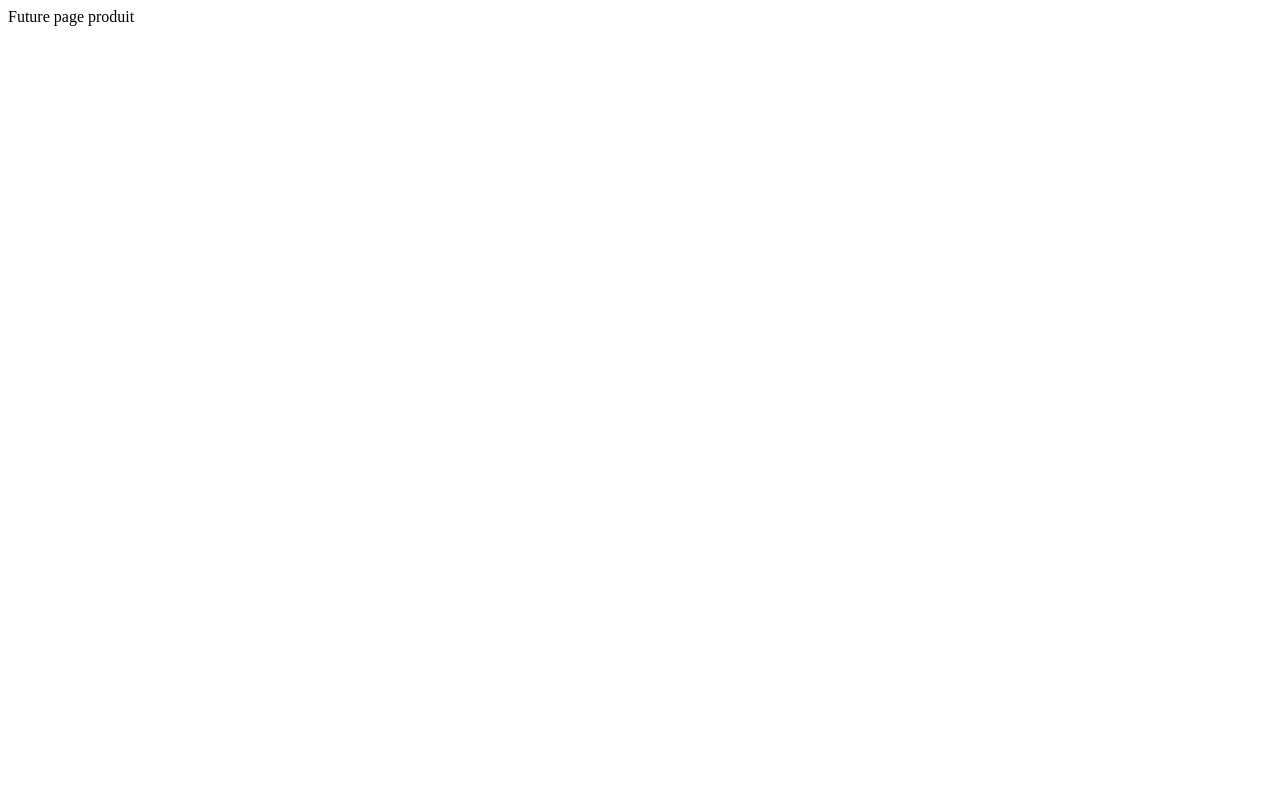
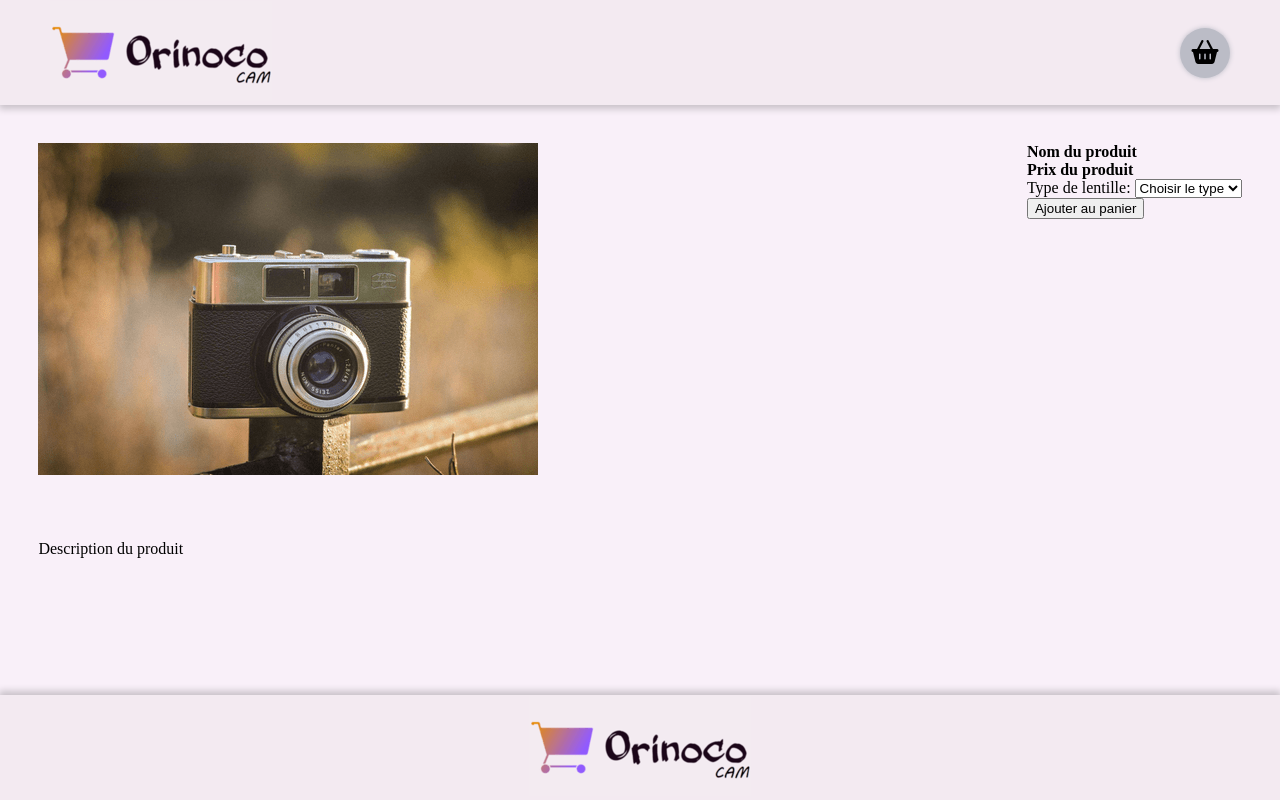
Before and after one commit to AxelChapo/Orinoco, a plain HTML site: page front/merch.html in a window 1280 px wide. Drawn offline with nearby package versions, Linux system fonts and the light colour scheme.

Commit message:
mise en place du js pour l'affichage de la preview des produits sur la page d'accueil

```diff
--- /dev/null
+++ b/front/js/index.js
@@ -0,0 +1,8 @@
+
+fetch('http://localhost:3000/api/cameras').then(result => result.json()).then(cameras => {
+	let itemElt = document.getElementById('cameraPreview');
+	console.log(cameras);
+	cameras.forEach(camera => {
+		itemElt.innerHTML += `<div class="item"><img class="item__preview" src="${camera.imageUrl}"/><h2>${camera.name}</h2><p>${camera.price / 100}.00 €</div>`
+	})
+});
--- a/front/merch.html
+++ b/front/merch.html
@@ -2,8 +2,50 @@
 <html>
 <head>
 	<title>Produit</title>
+	<meta charset="utf-8">
+	<meta name="viewport" content="width=device-width">
+	<script src="https://kit.fontawesome.com/a33496f3bb.js" crossorigin="anonymous"></script>
+	<link rel="stylesheet" type="text/css" href="./css/index.css">
+	<link rel="preconnect" href="https://fonts.gstatic.com">
+
 </head>
 <body>
-		Future page produit
+	<header>
+		<a href="../index.html" class="logo"><img src="../API/images/logo_1_2.png" alt="Logo Orinoco - CAM"></a>
+		<a href="./panier.html"><button id="basket"><i class="fas fa-shopping-basket"></i></button></a>
+	</header>
+	<div class="body">
+		<div class="product">
+			<div class="product__description">
+				<div class="product__description--img">
+					<img src="../API/images/vcam_1.png" alt="image du produit">
+				</div>
+				<div class="product__description--data">
+					<div class="product__description--title">
+						<p>Nom du produit</p>
+						<p>Prix du produit</p>
+					</div>
+					<div class="product__description--select">
+						<label for="lens-select">Type de lentille:</label>
+						<select name="lens" id="lens-select">
+							<option value="">Choisir le type</option>
+							<option value="1">valeur 1</option>
+							<option value="2">valeur 2</option>
+							<option value="3">valeur 3</option>
+							<option value="4">valeur 4</option>
+							<option value="5">valeur 5</option>
+						</select>
+					</div>
+					<button class="product__description--cart">Ajouter au panier</button>
+				</div>
+			</div>
+			<div class="product__description--txt">
+				<p>Description du produit</p>
+			</div>
+		</div>
+	</div>
+	<footer>
+		<a href="../index.html" class="logo"><img src="../API/images/logo_1_2.png" alt="Logo Orinoco - CAM"></a>
+	</footer>
 </body>
 </html>
--- a/front/scss/base/_base.scss
+++ b/front/scss/base/_base.scss
@@ -1,18 +1,25 @@
 html, body {
 	margin: 0;
-	background-color: rgb(224, 252, 252);
+	background-color: rgb(249, 240, 249);
 }
 
-a {
-	text-decoration: none;
+body {
+	position: relative;
+	min-height: calc(100vh - 105px);
+	padding-bottom: 105px;
+}
+
+header, footer {
+	background-color: rgb(243, 234, 241);
+	display: flex;
+	align-items: center;
+	height: 105px;
 }
 
 img, p {
 	margin: 0;
 }
 
-header, footer {
-	background-color: rgb(243, 234, 241);
-	display: flex;
-	align-items: center;
+a {
+	text-decoration: none;
 }
--- a/front/scss/index.scss
+++ b/front/scss/index.scss
@@ -4,3 +4,4 @@
 @import "./layout/_footer.scss";
 @import "./components/_buttons.scss";
 @import "./pages/_homepage.scss";
+@import "./pages/_merch.scss";
--- a/front/scss/layout/_footer.scss
+++ b/front/scss/layout/_footer.scss
@@ -1,4 +1,7 @@
 footer {
 	justify-content: center;
 	box-shadow: 0px -3px 7px 1px rgba(0, 0, 0, 0.2);
+	position: absolute;
+	bottom: 0;
+	width: 100%
 }
--- a/front/scss/pages/_homepage.scss
+++ b/front/scss/pages/_homepage.scss
@@ -20,26 +20,40 @@
 	padding: 20px;
 }
 
-.item {
+#cameraPreview {
 	display: flex;
 	flex-direction: row;
+	flex-wrap: wrap;
+}
+
+.item {
+	width: 500px;
+	height: 350px;
+	display: flex;
+	flex-direction: row;
+	flex-wrap: wrap;
 	align-items: center;
 	justify-content: space-around;
+	background-color: white;
+	box-shadow: 0px 0px 3px 1px rgba(0, 0, 0, 0.2);
+	padding: 1em;
+	margin: 40px;
 	&__preview {
-		margin: 40px;
+		width: 90%;
+		height: 90%;
 	}
 }
 
 .description {
 	display: flex;
-	flex-direction: row;
-	align-items: center;
-	justify-content: space-around;
+	flex-direction: column;
+	align-items: start;
+	justify-content: flex-start;
 	font-family: 'Arial', serif;
-	font-color: black;
 	margin-top: 5px;
+	color: black;
 	&__nom {
-
+		font-weight: bold;
 	}
 	&__prix {
 
--- /dev/null
+++ b/front/scss/pages/_merch.scss
@@ -0,0 +1,25 @@
+.product {
+	display: flex;
+	flex-direction: column;
+	justify-content: space-around;
+	margin: 3%;
+	&__description {
+		display: flex;
+		flex-direction: row;
+		justify-content: space-between;
+		margin-bottom: 5%;
+		&--img {
+			width: 500px;
+		}
+		&--data {
+			flex-direction: column;
+			justify-content: space-between;
+		}
+		&--title {
+			font-weight: bold;
+		}
+		&--txt {
+			text-align: justify;
+		}
+	}
+}
```
Also changed, not shown: front/order.html (+12 -1 lines), front/panier.html (+12 -1 lines), index.html (+6 -43 lines), API/images/vcam_1.jpg (added), API/images/vcam_2.jpg (added), API/images/vcam_3.jpg (added), API/images/vcam_4.jpg (added), API/images/vcam_5.jpg (added), front/css/index.css, 1 other file.
